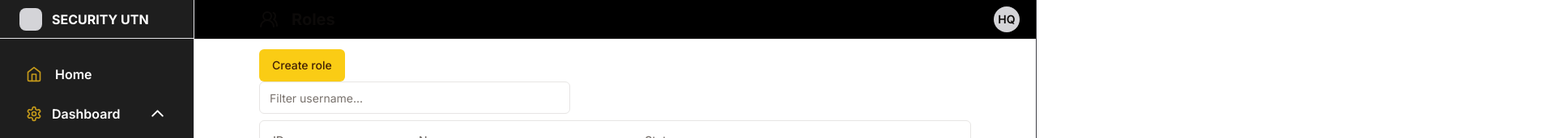
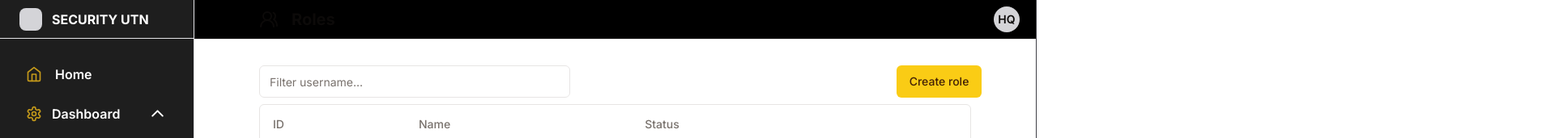
Before and after one commit to FranklinLeandroEnriquez/security-next, a Next.js app: page /dashboard/role in a window 1280 px wide. Shown: the top 171 px of the page at 81% size, 1920 px wide, since content can reach past the window. Built offline with nearby package versions, Linux system fonts and the light colour scheme; no server answers.

Commit message:
style button fixed

```diff
--- a/src/app/dashboard/role/page.tsx
+++ b/src/app/dashboard/role/page.tsx
@@ -57,7 +57,7 @@ export default function Page() {
         <>
             <Header title="Roles" IconComponent={UsersRound} />
             <MaxWidthWrapper>
-                <div className="mt-3 flex justify-between mb-2">
+                <div className="relative top-8 left-[83%] sm:left-[89.5%] z-10">
                     <Button onClick={createRoleHandler}>
                         Create role
                     </Button>
```
